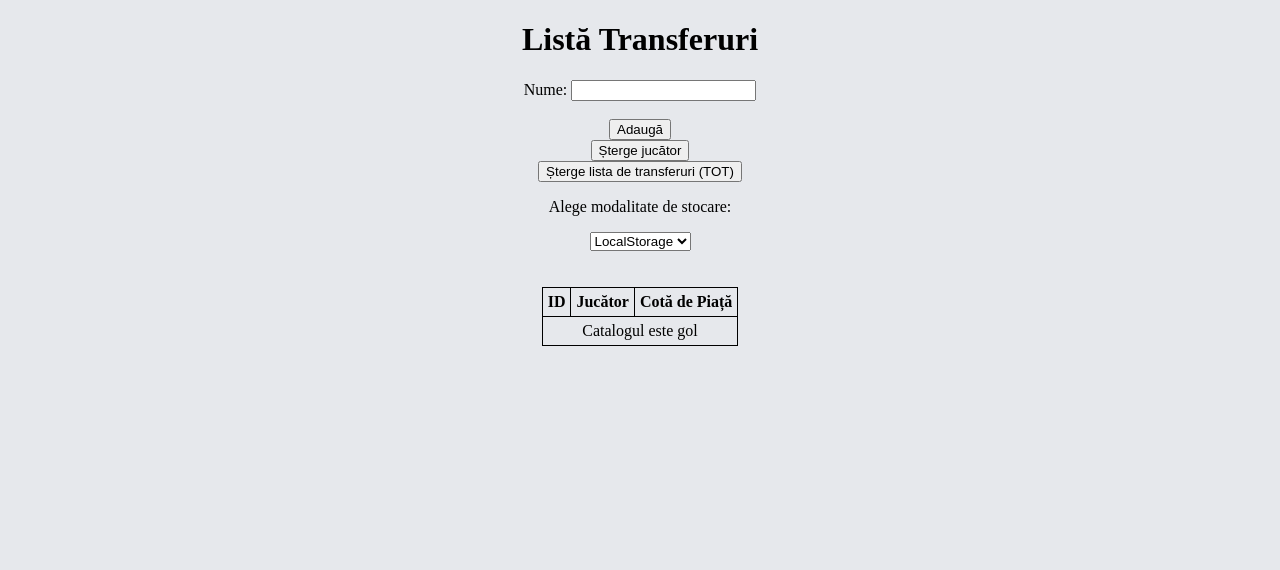
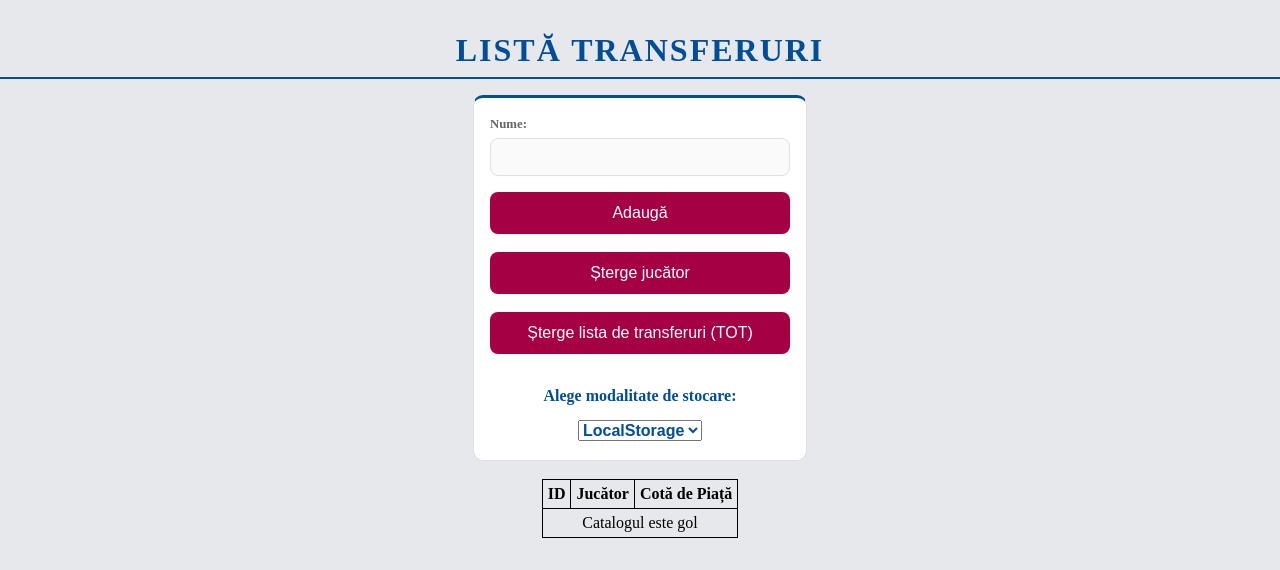
Before and after one commit to ovidiu-144/FcBarcelonaWeb, a plain HTML site: page continut/transferuri.html in a window 1280 px wide. Drawn offline with Linux system fonts and the light colour scheme.

Commit message:
Transferuri + Meniu

```diff
--- a/continut/css/stil.css
+++ b/continut/css/stil.css
@@ -39,7 +39,7 @@
     list-style-type: none;
     margin: 0px;
     padding: 0px;
-    background-color: #004d98;
+    background-color: #1a1a2e   ;
     font-size: 30px;
 
     /* display: grid;
@@ -51,6 +51,7 @@
     gap: 1rem;
     margin-bottom: 2rem;
     justify-content: center;
+    border-bottom: 3px solid #ffd700;
 
     gap: 50px;
 
--- a/continut/transferuri.html
+++ b/continut/transferuri.html
@@ -11,34 +11,29 @@
 
 
 <body>
-    <h1>
+    <h1 class ="section-title">
         Listă Transferuri
     </h1>
-    <div>
-        <label for="name">Nume:</label>
-        <input type="text" id="name">
+    <div class = "stat-card" style="margin: auto;">
+        <div class = "camp">
+            <label for="name">Nume:</label>
+            <input type="text" id="name">
+        </div>
+        <button class = "btn" type= "button" id="btnAdauga" onclick="addPlayer()">Adaugă</button>
+        <br><br>
+        <button class = "btn" type= "button" id="btnDeletePlayer" onclick="deletePlayer()">Șterge jucător</button>
+        <br><br>
+        <button class = "btn" type= "button" id="btnSterge" onclick="deleteList()">Șterge lista de transferuri (TOT)</button>
+        <br><br>
 
-
-
-        <br><br>
-        <button type= "button" id="btnAdauga" onclick="addPlayer()">Adaugă</button>
-        <br>
-        <button type= "button" id="btnDeletePlayer" onclick="deletePlayer()">Șterge jucător</button>
-        <br>
-        <button type= "button" id="btnSterge" onclick="deleteList()">Șterge lista de transferuri (TOT)</button>
-
-
-    </div>
-
-    <div>
-        <p>Alege modalitate de stocare:</p>
-        <select name="storageType" id="storageType" onchange="setStorage()">
+        <p class = "simple-text">Alege modalitate de stocare:</p>
+        <select class = "simple-text" name="storageType" id="storageType" onchange="setStorage()">
             <option value="localStorage">LocalStorage</option>
             <option value="indexedDB">IndexedDB</option>
         </select>
     </div>
+    <br>
 
-    <br><br>
     <table id="playersTable" class="tabel">
         <thead>
             <tr>
```
